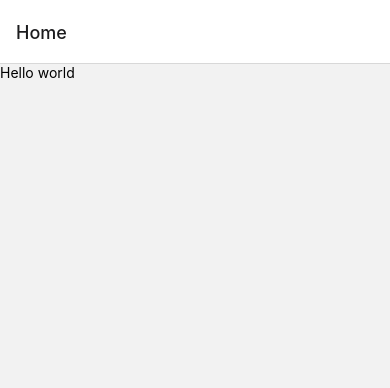
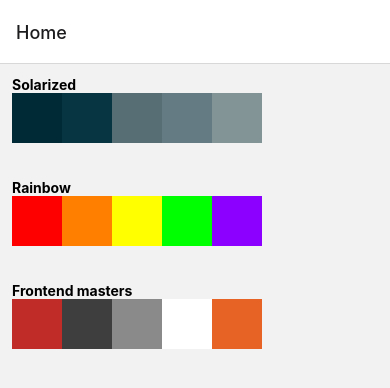
Before and after one commit to christian-bravo7/react-native-palette-colors, a React Native app: screen /Home in a window 390 px wide. Shown: the top 388 px of the page. Built offline with nearby package versions, Linux system fonts and the light colour scheme.

Commit message:
adding navigation and colors preview

```diff
--- a/App.js
+++ b/App.js
@@ -12,7 +12,11 @@ const App = () => {
     <NavigationContainer>
       <Stack.Navigator>
         <Stack.Screen name="Home" component={Home} />
-        <Stack.Screen name="ColorPalette" component={ColorPalette} />
+        <Stack.Screen
+          name="ColorPalette"
+          component={ColorPalette}
+          options={({ route }) => ({ title: route.params.title })}
+        />
       </Stack.Navigator>
     </NavigationContainer>
   );
--- /dev/null
+++ b/api/colors.js
@@ -0,0 +1,34 @@
+export const COLORS = [
+  { colorName: 'Base03', hexCode: '#002b36' },
+  { colorName: 'Base02', hexCode: '#073642' },
+  { colorName: 'Base01', hexCode: '#586e75' },
+  { colorName: 'Base00', hexCode: '#657b83' },
+  { colorName: 'Base0', hexCode: '#839496' },
+  { colorName: 'Base1', hexCode: '#93a1a1' },
+  { colorName: 'Base2', hexCode: '#eee8d5' },
+  { colorName: 'Base3', hexCode: '#fdf6e3' },
+  { colorName: 'Yellow', hexCode: '#b58900' },
+  { colorName: 'Orange', hexCode: '#cb4b16' },
+  { colorName: 'Red', hexCode: '#dc322f' },
+  { colorName: 'Magenta', hexCode: '#d33682' },
+  { colorName: 'Violet', hexCode: '#6c71c4' },
+  { colorName: 'Blue', hexCode: '#268bd2' },
+  { colorName: 'Cyan', hexCode: '#2aa198' },
+  { colorName: 'Green', hexCode: '#859900' },
+];
+
+export const RAINBOW = [
+  { colorName: 'Red', hexCode: '#FF0000' },
+  { colorName: 'Orange', hexCode: '#FF7F00' },
+  { colorName: 'Yellow', hexCode: '#FFFF00' },
+  { colorName: 'Green', hexCode: '#00FF00' },
+  { colorName: 'Violet', hexCode: '#8B00FF' },
+];
+
+export const FRONTEND_MASTERS = [
+  { colorName: 'Red', hexCode: '#c02d28' },
+  { colorName: 'Black', hexCode: '#3e3e3e' },
+  { colorName: 'Grey', hexCode: '#8a8a8a' },
+  { colorName: 'White', hexCode: '#ffffff' },
+  { colorName: 'Orange', hexCode: '#e66225' },
+];
--- /dev/null
+++ b/components/PalettePreview.js
@@ -0,0 +1,25 @@
+import React from 'react';
+import { FlatList, StyleSheet, Text, View } from 'react-native';
+import PaletteSquareColor from './PaletteSquareColor';
+
+const PalettePreview = ({ title, colors }) => {
+  return (
+    <View>
+      <Text style={styles.title}>{title}</Text>
+      <FlatList
+        data={colors}
+        horizontal={true}
+        keyExtractor={({ colorName }) => colorName}
+        renderItem={({ item }) => <PaletteSquareColor hexCode={item.hexCode} />}
+      />
+    </View>
+  );
+};
+
+const styles = StyleSheet.create({
+  title: {
+    fontWeight: 'bold',
+  },
+});
+
+export default PalettePreview;
--- /dev/null
+++ b/components/PalettePreviewNavigation.js
@@ -0,0 +1,27 @@
+import React from 'react';
+import { StyleSheet, TouchableOpacity } from 'react-native';
+import PalettePreview from './PalettePreview';
+
+const PalettePreviewNavigation = ({ colors, title, navigation }) => {
+  const topFiveColors = colors.slice(0, 5);
+
+  return (
+    <TouchableOpacity
+      style={styles.container}
+      onPress={() => {
+        navigation.navigate('ColorPalette', { colors, title });
+      }}
+    >
+      <PalettePreview colors={topFiveColors} title={title} />
+    </TouchableOpacity>
+  );
+};
+
+const styles = StyleSheet.create({
+  container: {
+    marginBottom: 12,
+    padding: 12,
+  },
+});
+
+export default PalettePreviewNavigation;
--- /dev/null
+++ b/components/PaletteSquareColor.js
@@ -0,0 +1,15 @@
+import React from 'react';
+import { StyleSheet, View } from 'react-native';
+
+const PaletteSquareColor = ({ hexCode }) => {
+  return <View style={[styles.colorSquare, { backgroundColor: hexCode }]} />;
+};
+
+const styles = StyleSheet.create({
+  colorSquare: {
+    width: 50,
+    height: 50,
+  },
+});
+
+export default PaletteSquareColor;
--- a/screens/ColorPalette.js
+++ b/screens/ColorPalette.js
@@ -9,36 +9,21 @@ import {
 } from 'react-native';
 import ColorBox from '../components/ColorBox';
 
-const COLORS = [
-  { colorName: 'Base03', hexCode: '#002b36' },
-  { colorName: 'Base02', hexCode: '#073642' },
-  { colorName: 'Base01', hexCode: '#586e75' },
-  { colorName: 'Base00', hexCode: '#657b83' },
-  { colorName: 'Base0', hexCode: '#839496' },
-  { colorName: 'Base1', hexCode: '#93a1a1' },
-  { colorName: 'Base2', hexCode: '#eee8d5' },
-  { colorName: 'Base3', hexCode: '#fdf6e3' },
-  { colorName: 'Yellow', hexCode: '#b58900' },
-  { colorName: 'Orange', hexCode: '#cb4b16' },
-  { colorName: 'Red', hexCode: '#dc322f' },
-  { colorName: 'Magenta', hexCode: '#d33682' },
-  { colorName: 'Violet', hexCode: '#6c71c4' },
-  { colorName: 'Blue', hexCode: '#268bd2' },
-  { colorName: 'Cyan', hexCode: '#2aa198' },
-  { colorName: 'Green', hexCode: '#859900' },
-];
+const ColorPalette = ({ route }) => {
+  const {
+    params: { colors, title },
+  } = route;
 
-const ColorPalette = () => {
   return (
     <SafeAreaView style={[styles.safeArea, styles.androidSafeArea]}>
       <FlatList
         style={StyleSheet.colorList}
-        data={COLORS}
+        data={colors}
         keyExtractor={({ colorName }) => colorName}
         renderItem={({ item }) => (
           <ColorBox colorName={item.colorName} colorHex={item.hexCode} />
         )}
-        ListHeaderComponent={() => <Text style={styles.title}>Solarized</Text>}
+        ListHeaderComponent={() => <Text style={styles.title}>{title}</Text>}
       />
     </SafeAreaView>
   );
--- a/screens/Home.js
+++ b/screens/Home.js
@@ -1,16 +1,26 @@
 import React from 'react';
-import { Text, View, TouchableOpacity } from 'react-native';
+import { View } from 'react-native';
+import { COLORS, FRONTEND_MASTERS, RAINBOW } from '../api/colors';
+import PalettePreviewNavigation from '../components/PalettePreviewNavigation';
 
 const Home = ({ navigation }) => {
   return (
     <View>
-      <TouchableOpacity
-        onPress={() => {
-          navigation.navigate('ColorPalette');
-        }}
-      >
-        <Text>Hello world</Text>
-      </TouchableOpacity>
+      <PalettePreviewNavigation
+        navigation={navigation}
+        colors={COLORS}
+        title="Solarized"
+      />
+      <PalettePreviewNavigation
+        navigation={navigation}
+        colors={RAINBOW}
+        title="Rainbow"
+      />
+      <PalettePreviewNavigation
+        navigation={navigation}
+        colors={FRONTEND_MASTERS}
+        title="Frontend masters"
+      />
     </View>
   );
 };
```
